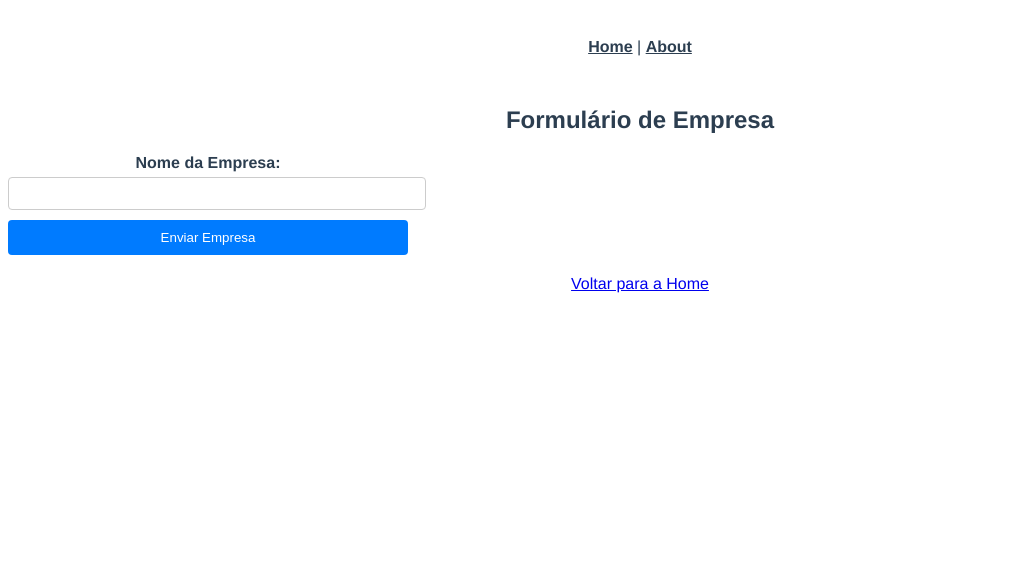
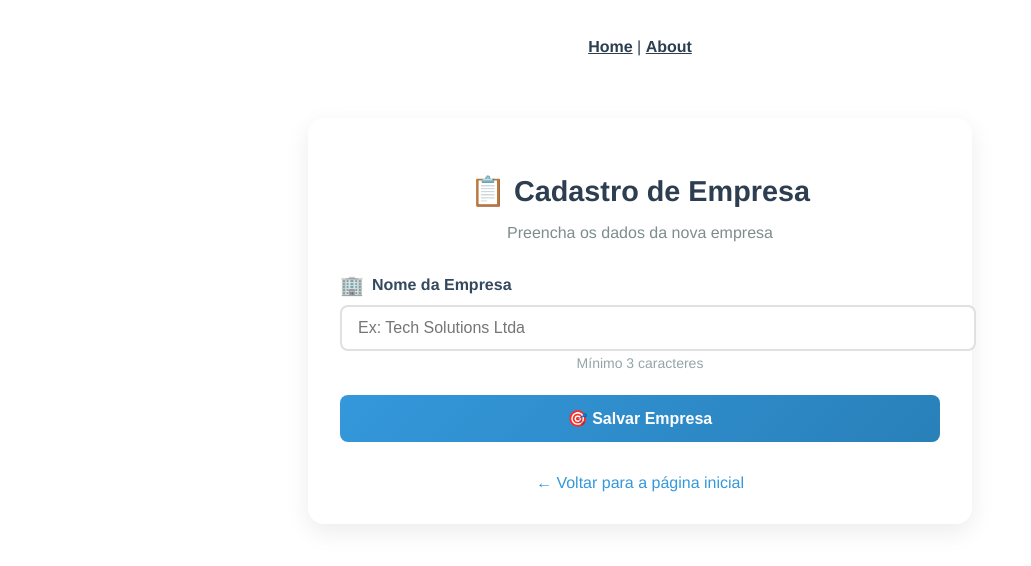
Before and after one commit to juauzitor/smat-frontend, a Vue app: page /company-form in a window 1280 px wide. Shown: the top 566 px of the page, without its empty margins (0-1031 px from the left). Built offline with nearby package versions, Linux system fonts and the light colour scheme.

Commit message:
refactor: Improve Company form page style

```diff
--- a/src/components/CompanyForm.vue
+++ b/src/components/CompanyForm.vue
@@ -1,91 +1,222 @@
 <template>
-  <div>
-    <h2>Formulário de Empresa</h2>
-    <form @submit.prevent="submitForm">
-      <div>
-        <label for="companyName">Nome da Empresa:</label>
-        <input type="text" id="companyName" v-model="companyName" required />
+  <div class="form-container">
+    <header class="form-header">
+      <h2 class="form-title">📋 Cadastro de Empresa</h2>
+      <p class="form-subtitle">Preencha os dados da nova empresa</p>
+    </header>
+
+    <form @submit.prevent="submitForm" class="form-content">
+      <div class="input-group">
+        <label for="companyName" class="input-label">
+          <span class="label-icon">🏢</span>
+          Nome da Empresa
+        </label>
+        <input
+          type="text"
+          id="companyName"
+          v-model="companyName"
+          class="input-field"
+          placeholder="Ex: Tech Solutions Ltda"
+          required
+        />
+        <div class="input-hint">Mínimo 3 caracteres</div>
       </div>
-      <button type="submit">Enviar Empresa</button>
-      <div v-if="responseMessage" class="response">
+
+      <button type="submit" class="submit-btn" :disabled="loading">
+        <span v-if="loading" class="loading-dots"></span>
+        <span v-else>🎯 Salvar Empresa</span>
+      </button>
+
+      <div
+        v-if="responseMessage"
+        :class="['response-message', responseSuccess ? 'success' : 'error']"
+      >
+        <span class="message-icon">{{ responseSuccess ? "✅" : "⚠️" }}</span>
         {{ responseMessage }}
       </div>
     </form>
-    <router-link to="/">Voltar para a Home</router-link>
+
+    <router-link to="/" class="back-link">
+      ← Voltar para a página inicial
+    </router-link>
   </div>
 </template>
 
 <script setup lang="ts">
 import { ref } from "vue";
 import axios from "axios";
-//import { useRouter } from "vue-router";
 
 const companyName = ref("");
 const responseMessage = ref("");
-//const router = useRouter();
+const responseSuccess = ref(false);
+const loading = ref(false);
 
 const submitForm = async () => {
+  loading.value = true;
   try {
     const response = await axios.post("http://localhost:8080/api/companies", {
       companyName: companyName.value,
     });
+
     responseMessage.value = `Empresa "${
       companyName.value
-    }" enviada com sucesso! ID: ${response.data.id || "N/A"}`;
-    companyName.value = ""; // Limpa o formulário
+    }" cadastrada com sucesso! ID: ${response.data.id || "N/A"}`;
+    responseSuccess.value = true;
+    companyName.value = "";
   } catch (error: any) {
-    responseMessage.value = `Erro ao enviar a empresa: ${
-      error.message || "Erro desconhecido"
+    responseMessage.value = `Erro ao cadastrar: ${
+      error.response?.data?.message || error.message
     }`;
-    console.error("Erro ao enviar empresa:", error);
+    responseSuccess.value = false;
+  } finally {
+    loading.value = false;
   }
 };
 </script>
 
 <style scoped>
-form {
-  display: flex;
-  flex-direction: column;
-  max-width: 400px;
-  margin-bottom: 20px;
+.form-container {
+  max-width: 600px;
+  margin: 2rem auto;
+  padding: 2rem;
+  background: #ffffff;
+  border-radius: 16px;
+  box-shadow: 0 8px 24px rgba(0, 0, 0, 0.08);
 }
 
-div {
-  margin-bottom: 10px;
+.form-header {
+  text-align: center;
+  margin-bottom: 2rem;
 }
 
-label {
-  display: block;
-  margin-bottom: 5px;
-  font-weight: bold;
+.form-title {
+  color: #2c3e50;
+  font-size: 1.8rem;
+  margin-bottom: 0.5rem;
 }
 
-input[type="text"] {
-  width: 100%;
-  padding: 8px;
-  border: 1px solid #ccc;
-  border-radius: 4px;
+.form-subtitle {
+  color: #7f8c8d;
+  font-size: 1rem;
 }
 
-button[type="submit"] {
-  padding: 10px 15px;
-  background-color: #007bff;
+.input-group {
+  margin-bottom: 1.5rem;
+}
+
+.input-label {
+  display: flex;
+  align-items: center;
+  gap: 0.5rem;
+  color: #34495e;
+  font-weight: 600;
+  margin-bottom: 0.5rem;
+}
+
+.label-icon {
+  font-size: 1.2rem;
+}
+
+.input-field {
+  width: 100%;
+  padding: 12px 16px;
+  border: 2px solid #e0e0e0;
+  border-radius: 8px;
+  font-size: 1rem;
+  transition: all 0.3s ease;
+}
+
+.input-field:focus {
+  border-color: #3498db;
+  box-shadow: 0 0 0 3px rgba(52, 152, 219, 0.2);
+  outline: none;
+}
+
+.input-hint {
+  font-size: 0.875rem;
+  color: #95a5a6;
+  margin-top: 0.25rem;
+}
+
+.submit-btn {
+  width: 100%;
+  padding: 14px;
+  background: linear-gradient(135deg, #3498db, #2980b9);
   color: white;
   border: none;
-  border-radius: 4px;
+  border-radius: 8px;
+  font-weight: 600;
+  font-size: 1rem;
   cursor: pointer;
+  transition: all 0.3s ease;
 }
 
-button[type="submit"]:hover {
-  background-color: #0056b3;
+.submit-btn:hover:not(:disabled) {
+  transform: translateY(-1px);
+  box-shadow: 0 4px 12px rgba(52, 152, 219, 0.3);
 }
 
-.response {
-  margin-top: 10px;
-  padding: 10px;
-  border: 1px solid #4caf50;
-  background-color: #e8f5e9;
-  color: #4caf50;
-  border-radius: 4px;
+.submit-btn:disabled {
+  opacity: 0.7;
+  cursor: not-allowed;
+}
+
+.loading-dots::after {
+  content: "...";
+  animation: dots 1.4s infinite;
+}
+
+@keyframes dots {
+  0%,
+  20% {
+    content: ".";
+  }
+  40% {
+    content: "..";
+  }
+  60% {
+    content: "...";
+  }
+}
+
+.response-message {
+  padding: 1rem;
+  border-radius: 8px;
+  margin-top: 1.5rem;
+  display: flex;
+  align-items: center;
+  gap: 0.75rem;
+}
+
+.response-message.success {
+  background: #e8f6ef;
+  border: 2px solid #2ecc71;
+  color: #27ae60;
+}
+
+.response-message.error {
+  background: #fdeded;
+  border: 2px solid #e74c3c;
+  color: #c0392b;
+}
+
+.back-link {
+  display: inline-block;
+  margin-top: 2rem;
+  color: #3498db;
+  text-decoration: none;
+  font-weight: 500;
+  transition: color 0.2s;
+}
+
+.back-link:hover {
+  color: #2980b9;
+}
+
+@media (max-width: 640px) {
+  .form-container {
+    margin: 1rem;
+    padding: 1.5rem;
+  }
 }
 </style>
```
